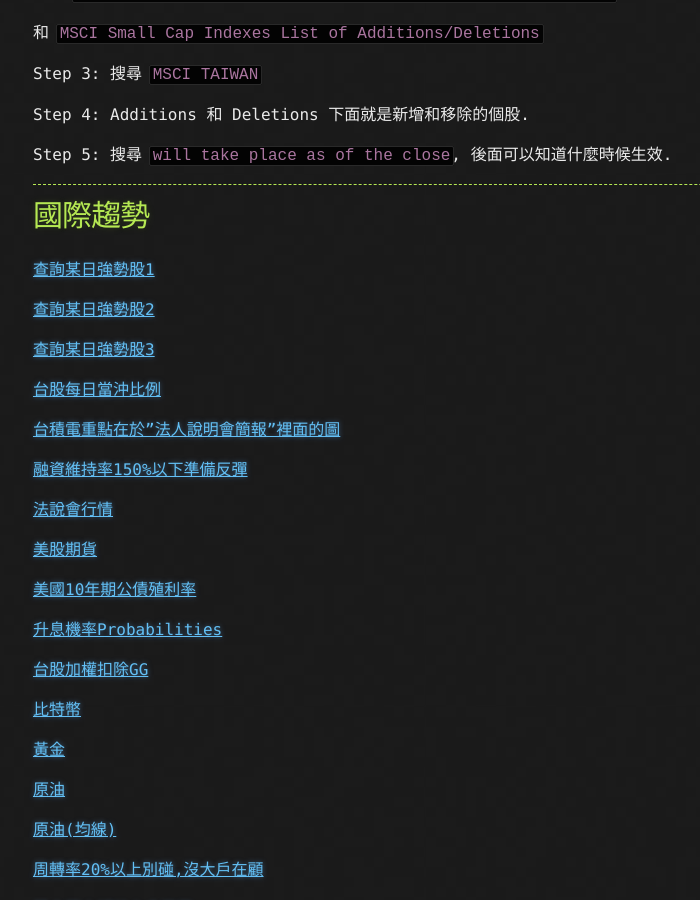
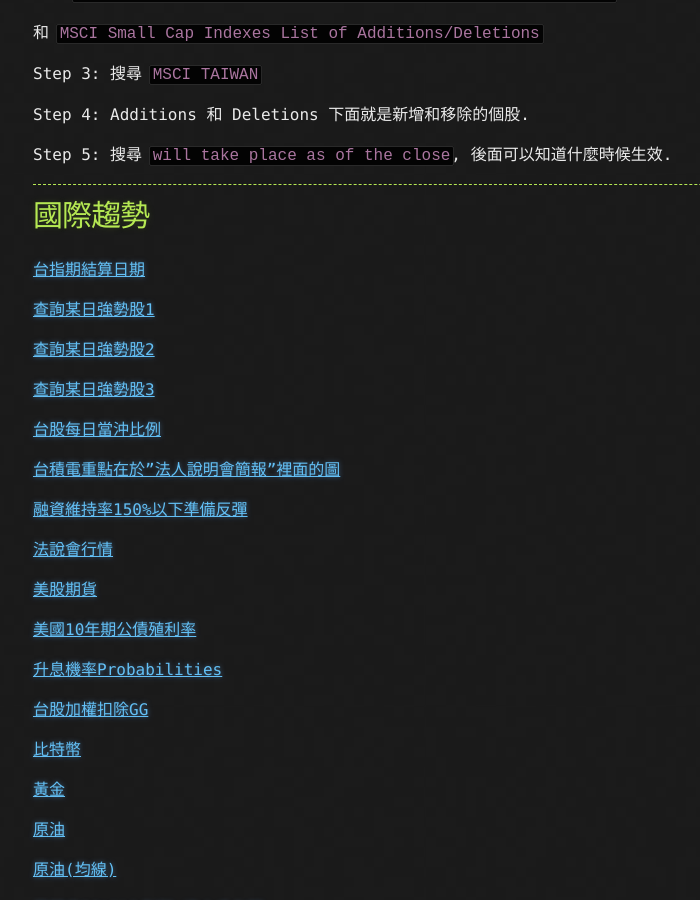
Before and after one commit to lepg5487/Stock_God, a Jekyll site: the page built from experience.md, in a window 1280 px wide and 900 px high, scrolled down 3018 px. Shown: the whole window, without its empty margins (107-807 px from the left). Built offline with Jekyll 4.4.1, drawn with Linux system fonts in a browser that asks for light colours; our own code applies the rules of GitHub Pages for plain Markdown files.

Commit message:
Update experience.md

```diff
--- a/experience.md
+++ b/experience.md
@@ -126,6 +126,8 @@
 ---
 
 # 國際趨勢
+
+[台指期結算日期](https://options.tw/%E6%9C%9F%E8%B2%A8%E8%A1%8C%E4%BA%8B%E6%9B%86/)
 
 [查詢某日強勢股1](https://www.cnyes.com/twstock/ranking2.aspx)
 
```
